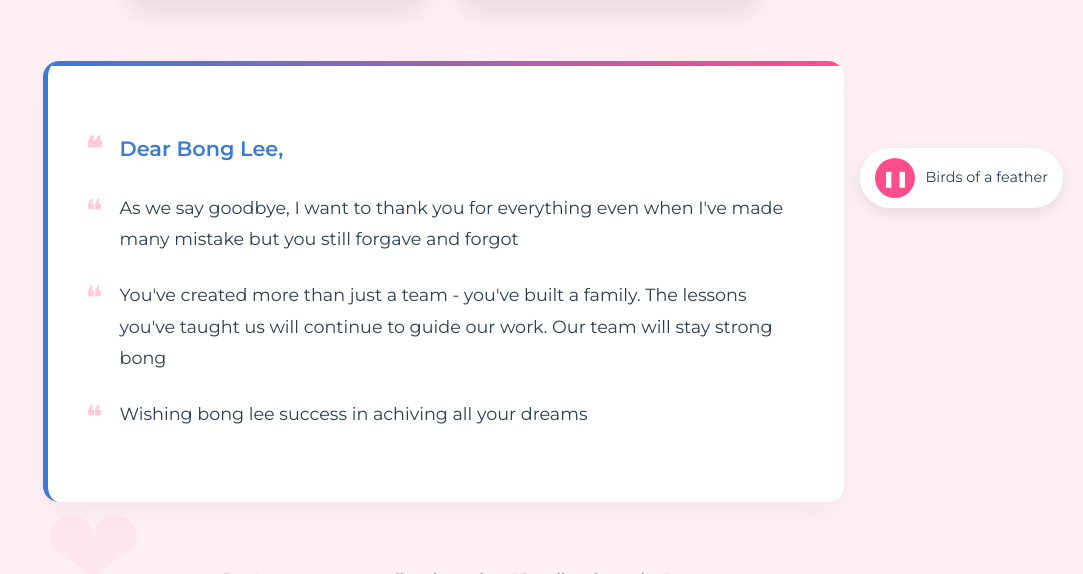
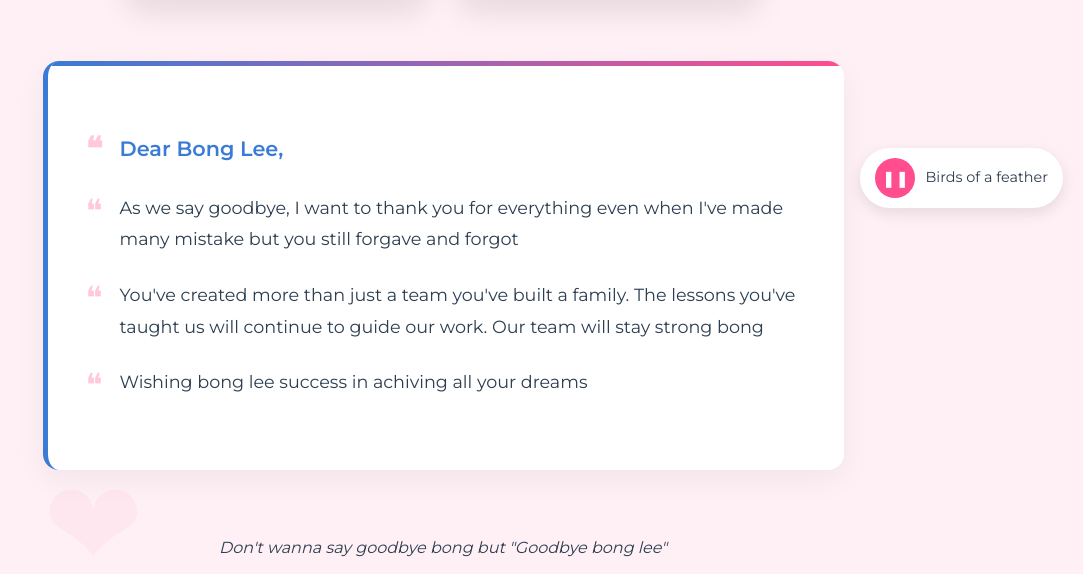
Before and after one commit to rathakong/forbonog, a plain HTML site: page index.html in a window 1280 px wide. Shown: the part 572-1146 px from the top of the page, without its empty margins (197-1280 px from the left). Drawn offline with nearby package versions, Linux system fonts and the light colour scheme.

Commit message:
Update index.html

```diff
--- a/index.html
+++ b/index.html
@@ -263,7 +263,7 @@
         <div class="message-box animate" style="animation-delay: 0.6s">
             <p class="message-text">Dear Bong Lee,</p>
             <p class="message-text">As we say goodbye, I want to thank you for everything even when I've made many mistake but you still forgave and forgot</p>
-            <p class="message-text">You've created more than just a team - you've built a family. The lessons you've taught us will continue to guide our work. Our team will stay strong bong</p>
+            <p class="message-text">You've created more than just a team  you've built a family. The lessons you've taught us will continue to guide our work. Our team will stay strong bong</p>
 
 
 <p class="message-text">Wishing bong lee success in achiving all your dreams</p>
```
